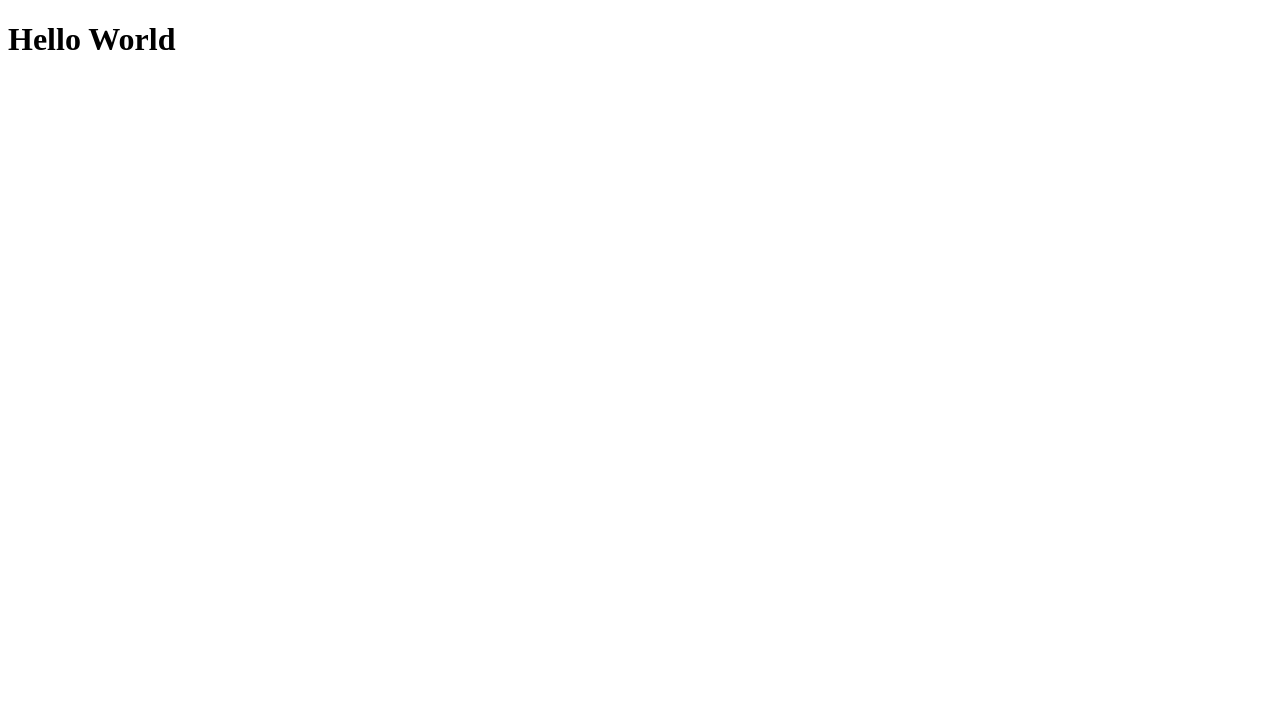
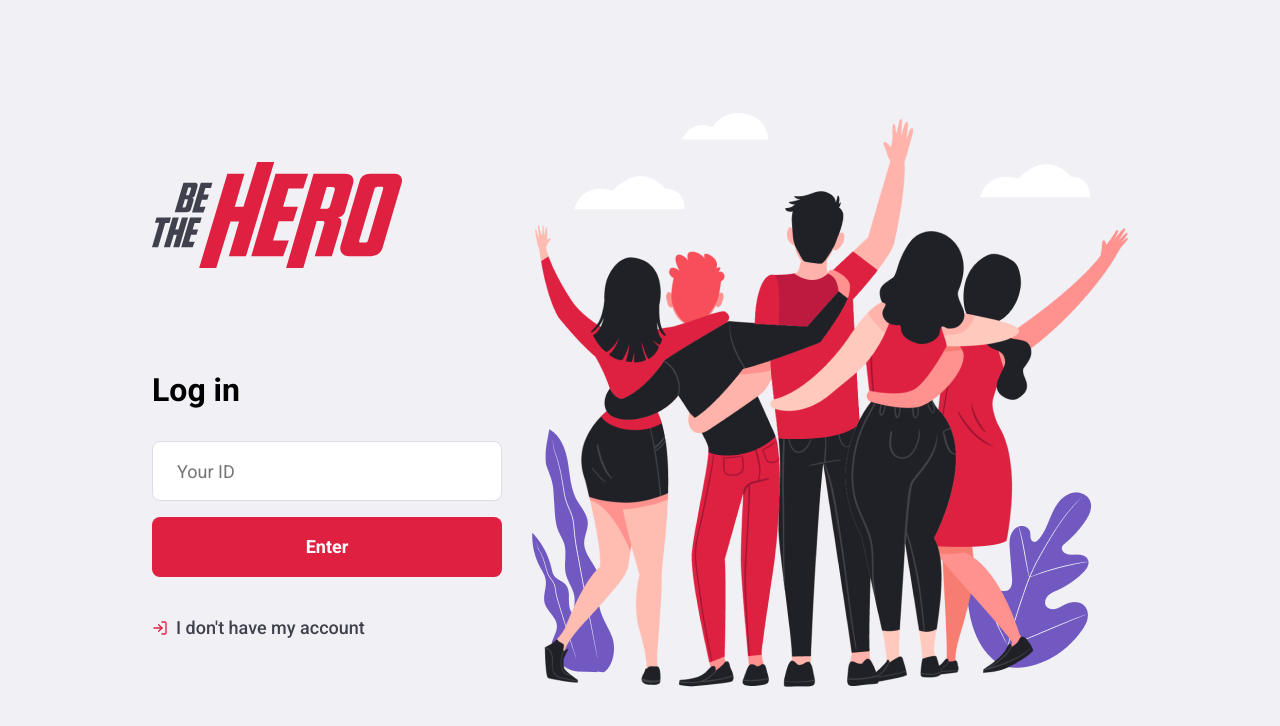
Before and after one commit to mhayk/bethehero-frontend, a React (Create React App) app: page / in a window 1280 px wide. Shown: the top 726 px of the page. Built offline with nearby package versions, Linux system fonts and the light colour scheme.

Commit message:
The "Logon" page has been created.
Signed-off-by: Mhayk Whandson <hi@mhayk.com>

```diff
--- a/src/App.js
+++ b/src/App.js
@@ -1,8 +1,10 @@
 import React from 'react';
+import './global.css';
+import Logon from './pages/Logon';
 
 function App() {
   return (
-    <h1>Hello World</h1>
+    <Logon />
   );
 }
 
--- a/src/global.css
+++ b/src/global.css
@@ -20,3 +20,33 @@
 button {
     cursor: pointer;
 }
+
+form input {
+    width: 100%;
+    height: 60px;
+    color: #333;
+    border: 1px solid #dcdce6;
+    border-radius: 8px;
+    padding: 0 24px;
+}
+
+.button {
+    width: 100%;
+    height: 60px;
+    background: #e02041;
+    border: 0;
+    border-radius: 8px;
+    color: #fff;
+    font-weight: 700;
+    margin-top: 16px;
+    display: inline-block;
+    text-align: ceter;
+    text-decoration: none;
+    font-size: 18px;
+    line-height: 60px;
+    transition: filter 0.2s;
+}
+
+.button:hover {
+    filter: brightness(90%)
+}
--- /dev/null
+++ b/src/pages/Logon/index.js
@@ -0,0 +1,29 @@
+import React from 'react';
+import { FiLogIn } from 'react-icons/fi';
+import './styles.css';
+
+import logoImg from '../../assets/logo.svg';
+import heroesImg from '../../assets/heroes.png';
+
+export default function Logon() {
+  return (
+    <div className="logon-container">
+      <section className="form">
+        <img src={logoImg} alt="Logo" />
+
+        <form>
+          <h1>Log in</h1>
+
+          <input placeholder="Your ID" />
+          <button className="button" type="submit">Enter</button>
+
+          <a href="/register">
+            <FiLogIn size={16} color="#E02041" />
+            I don't have my account
+          </a>
+        </form>
+      </section>
+      <img src={heroesImg} alt="Heroes" />
+    </div>
+  );
+}
--- /dev/null
+++ b/src/pages/Logon/styles.css
@@ -0,0 +1,44 @@
+.logon-container {
+    width: 100%;
+    max-width: 1120px;
+    height: 100vh;
+    margin: 0 auto;
+
+    display: flex;
+    align-items: center;
+    justify-content: center;
+}
+
+.logon-container section.form {
+    width: 100%;
+    max-width: 350px;
+    margin-right: 30px;
+}
+
+.logon-container section.form form {
+    margin-top: 100px;
+}
+
+.logon-container section.form form h1 {
+    font-size: 32px;
+    margin-bottom: 32px;
+}
+
+.logon-container section.form form a {
+    display: flex;
+    align-items: center;
+    margin-top: 40px;
+    color: #41414d;
+    font-size: 18px;
+    text-decoration: none;
+    font-weight: 500;
+    transition: opacity 0.2s;
+}
+
+.logon-container section.form form a svg {
+    margin-right: 8px;
+}
+
+.logon-container section.form form a:hover {
+    opacity: 0.8;
+}
```
